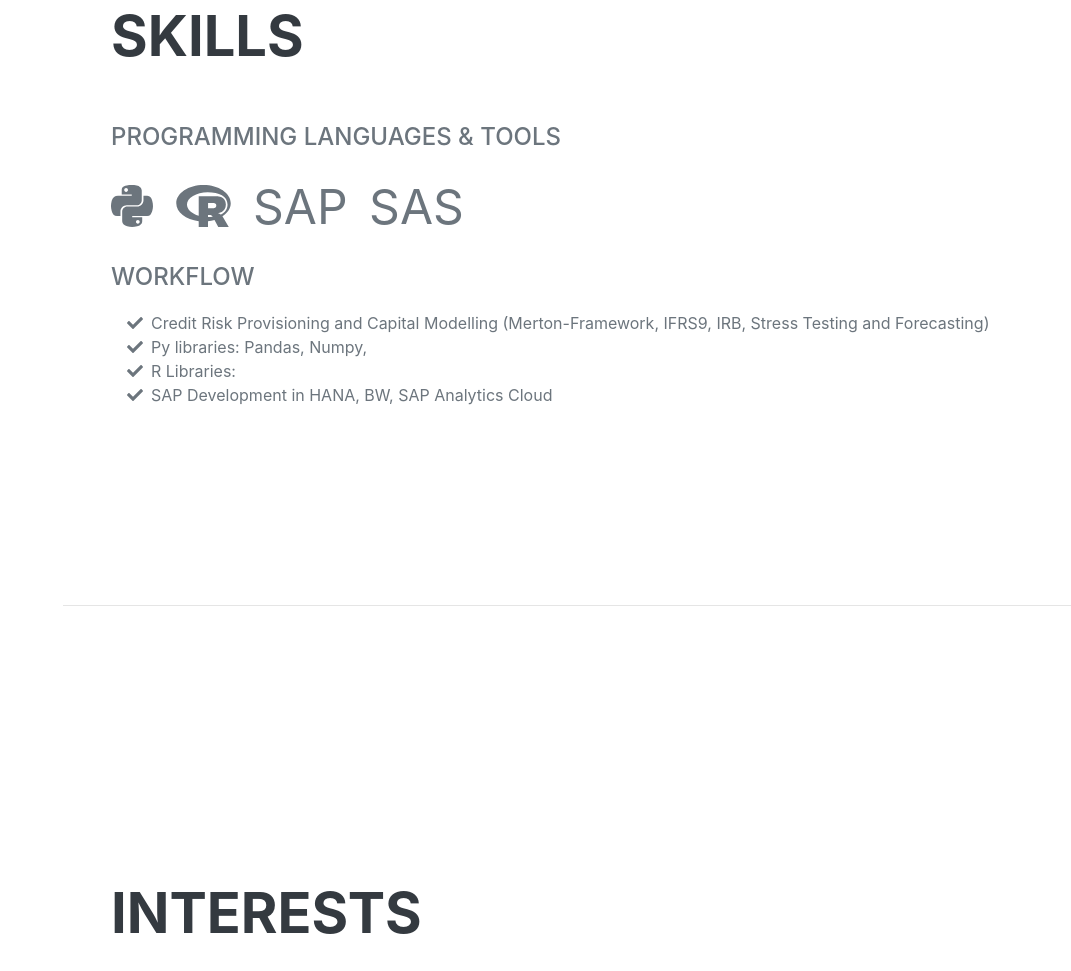
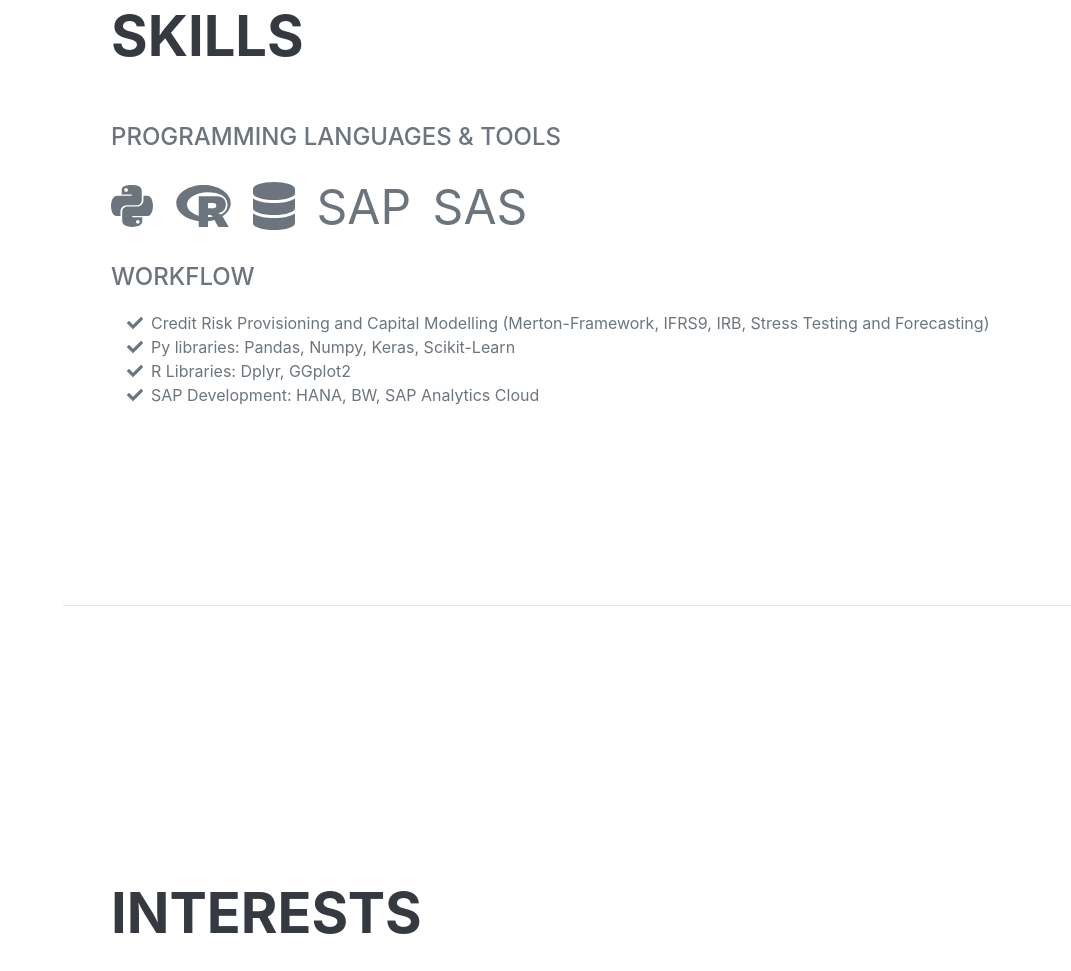
Before and after one commit to mhqwang/mhqwang.github.io, a plain HTML site: page index.html in a window 1280 px wide. Shown: the part 3830-4801 px from the top of the page, without its empty margins (209-1280 px from the left). Drawn offline with nearby package versions, Linux system fonts and the light colour scheme; a web font is replaced by a local one.

Commit message:
Update skills section

```diff
--- a/index.html
+++ b/index.html
@@ -173,6 +173,7 @@
                     <ul class="list-inline dev-icons">
                         <li class="list-inline-item"><i class="fab fa-python"></i></li>
                         <li class="list-inline-item"><i class="fab fa-r-project"></i></li>
+                        <li class="list-inline-item"><i class="fa fa-database"></i></li>
                         <li class="list-inline-item">SAP</li>
                         <li class="list-inline-item">SAS</li>
                     </ul>
@@ -184,15 +185,15 @@
                         </li>
                         <li>
                             <span class="fa-li"><i class="fas fa-check"></i></span>
-                            Py libraries: Pandas, Numpy,
+                            Py libraries: Pandas, Numpy, Keras, Scikit-Learn
                         </li>
                         <li>
                             <span class="fa-li"><i class="fas fa-check"></i></span>
-                            R Libraries:
+                            R Libraries: Dplyr, GGplot2
                         </li>
                         <li>
                             <span class="fa-li"><i class="fas fa-check"></i></span>
-                            SAP Development in HANA, BW, SAP Analytics Cloud
+                            SAP Development: HANA, BW, SAP Analytics Cloud
                         </li>
                     </ul>
                 </div>
```
